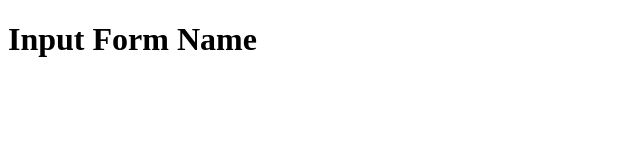
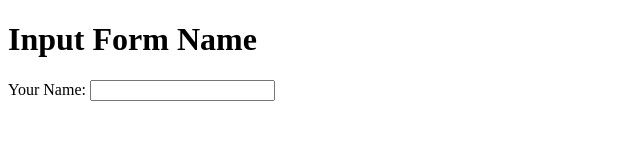
Before and after one commit to nazmulhassan007/day-12, a plain HTML site: page index.html in a window 1280 px wide. Shown: the whole page, without its empty margins (0-640 px from the left). Drawn offline with Linux system fonts and the light colour scheme.

Commit message:
input styles

```diff
--- a/index.html
+++ b/index.html
@@ -7,6 +7,9 @@
 </head>
 <body>
   <h1>Input Form Name</h1>
+  <label for="name">Your Name:</label>
+  <input type="text" id="name" name="name">
+
 
 </body>
 </html>
```
